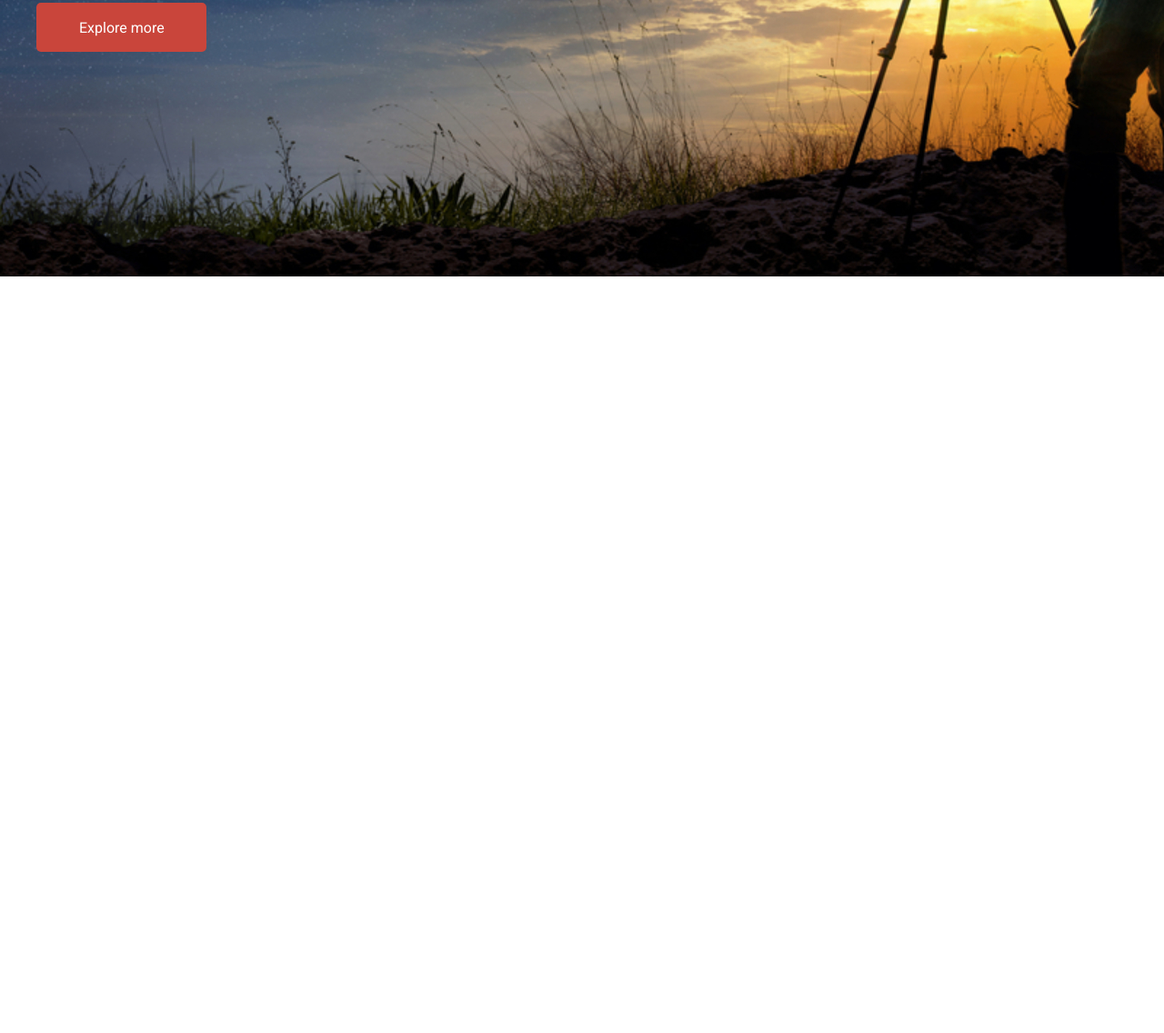
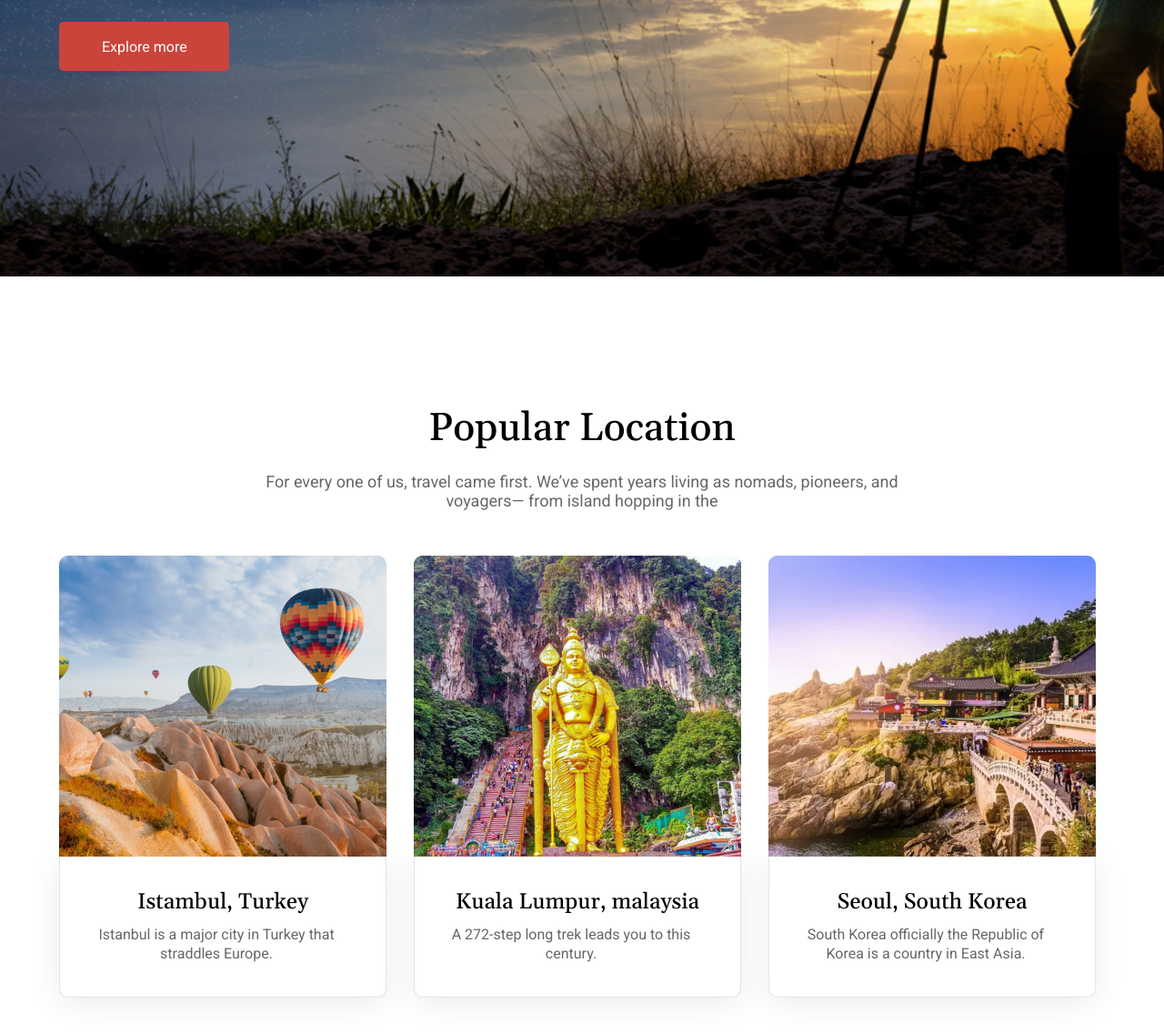
Before and after one commit to Revy1664/trevland, a plain HTML site: page src/index.html in a window 1280 px wide. Shown: the part 596-1732 px from the top of the page at 91% size. Before the commit the page ends 900 px from the top, so only its background shows below. Drawn offline with nearby package versions, Linux system fonts and the light colour scheme; a web font is replaced by a local one.

Commit message:
fix some problems in main section, made section of popular locations

```diff
--- a/src/css/style.css
+++ b/src/css/style.css
@@ -14,7 +14,7 @@ ul, ol {
 }
 
 .container {
-    max-width: 1200px;
+    max-width: 1150px;
     margin: 0 auto;
 }
 
@@ -37,6 +37,25 @@ ul, ol {
     line-height: 19px;
     letter-spacing: 0%;
     text-align: left;
+}
+
+.title {
+    color: rgba(0, 0, 0, 1);
+    font-family: Gelasio;
+    font-size: 43px;
+    font-weight: 500;
+    line-height: 55px;
+    text-align: center;
+}
+
+.subtitle {
+    /* margin-top: 20px; */
+    color: rgba(0, 0, 0, 0.6);
+    font-size: 18px;
+    font-weight: 400;
+    line-height: 21px;
+    text-align: center;
+    margin: 20px 200px 0 200px;
 }
 
 .header__wrapper {
@@ -82,17 +101,56 @@ ul, ol {
     font-weight: 700;
     line-height: 83px;
     letter-spacing: 0%;
+    max-width: 800px;
 }
 
 .main__text {
-    color: rgba(255, 255, 255, 1);
+    color: rgba(255, 255, 255, 0.6);
     font-size: 18px;
     font-weight: 300;
-    line-height: 21px;
+    line-height: 28px;
     margin-top: 30px;
+    max-width: 460px;
 }
 
 .main__btn {
     margin-top: 40px;
     padding: 18px 46px 17px 47px;
 }
+
+.locations {
+    padding: 140px 0px;
+}
+
+.locations__wrapper {
+    margin-top: 50px;
+    display: flex;
+    gap: 30px;
+    flex-wrap: wrap;
+}
+
+.locations__item-text {
+    margin-top: -5px;
+    text-align: center;
+    padding: 35px 27px 37px 27px;
+    border: 1px solid rgba(0, 0, 0, 0.1);
+    border-radius: 0px 0px 10px 10px;
+    box-shadow: 0 6px 35px 0 rgba(0, 0, 0, 0.08);
+    background-color: rgba(255, 255, 255, 1);
+}
+
+.locations__item-text h3 {
+    font-family: Gelasio;
+    font-size: 24px;
+    font-weight: 500;
+    line-height: 30px;
+}
+
+.locations__item-text p {
+    margin-top: 10px;
+    max-width: 290px;
+    font-family: Roboto;
+    color: rgba(0, 0, 0, 0.6);
+    font-weight: 400;
+    line-height: 21px;
+}
--- a/src/index.html
+++ b/src/index.html
@@ -37,8 +37,8 @@
 
             <section class="main">
                 <div class="container">
-                    <h1 class="main__title">Railtrips To Here, <br> There And Everywhere!</h1>
-                    <p class="main__text">We all wish to start our year the best way possible and <br> also according to a common belief if you have a great <br> start to your.
+                    <h1 class="main__title">Railtrips To Here, There And Everywhere!</h1>
+                    <p class="main__text">We all wish to start our year the best way possible and also according to a common belief if you have a great start to your.
                     </p>
                     <button class="btn main__btn"><a href="#">Explore more</a></button>
                 </div>
@@ -47,6 +47,41 @@
 
         </div>
 
+        <section class="locations">
+            <div class="container">
+                <h2 class="title">Popular Location</h2>
+                <p class="subtitle">For every one of us, travel came first. We’ve spent years living as nomads, pioneers, and voyagers— from island hopping
+                in the</p>
+
+                <div class="locations__wrapper">
+                    <div class="locations__item">
+                        <img src="images/backgrounds/instambul.png" alt="istambul, turkey" class="locations__img">
+                        <div class="locations__item-text">
+                            <h3>Istambul, Turkey</h3>
+                            <p>Istanbul is a major city in Turkey that straddles Europe.</p>
+                        </div>
+                    </div>
+
+                    <div class="locations__item">
+                        <img src="images/backgrounds/kuala_lumpur.png" alt="kuala_lumpur" class="locations__img">
+                        <div class="locations__item-text">
+                            <h3>Kuala Lumpur, malaysia</h3>
+                            <p>A 272-step long trek leads you to this century.</p>
+                        </div>
+                    </div>
+
+                    <div class="locations__item">
+                        <img src="images/backgrounds/seoul.png" alt="Seoul, South Korea" class="locations__img">
+                        <div class="locations__item-text">
+                            <h3>Seoul, South Korea</h3>
+                            <p>South Korea officially the Republic of Korea is a country in East Asia.</p>
+                        </div>
+                    </div>
+                </div>
+
+
+            </div>
+        </section>
 
 
     </main>
```
